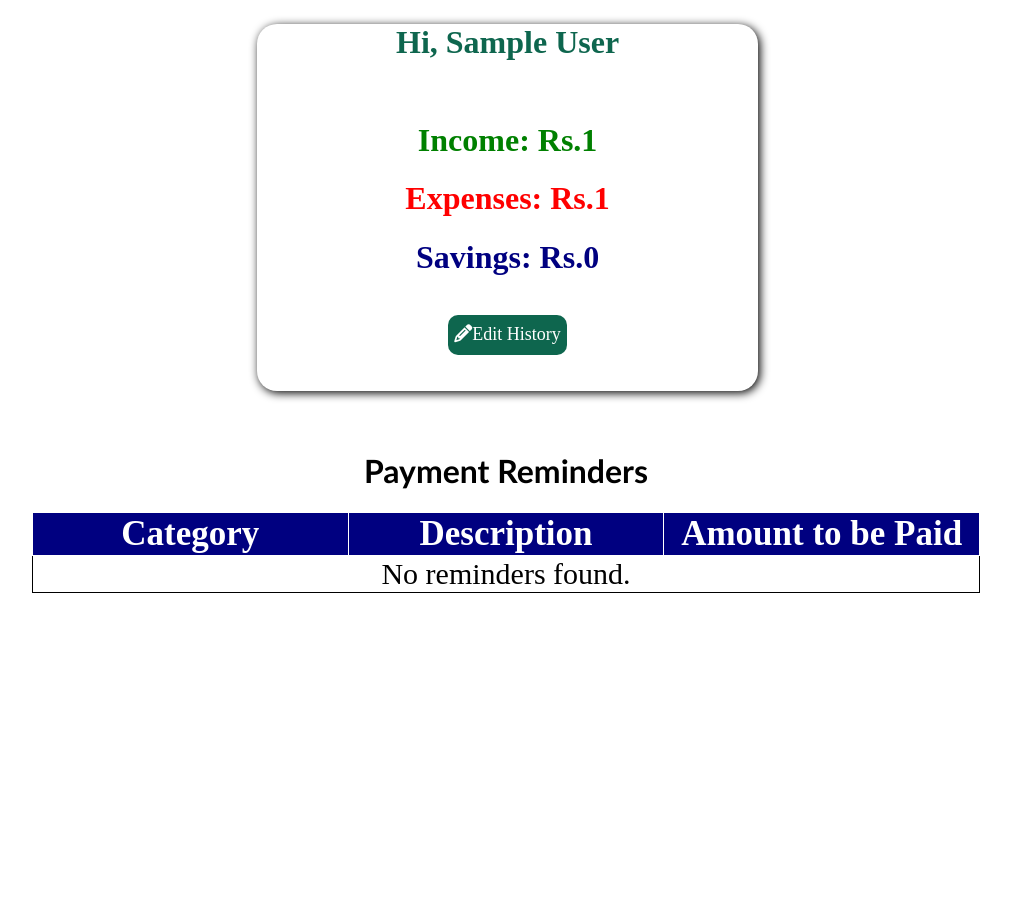
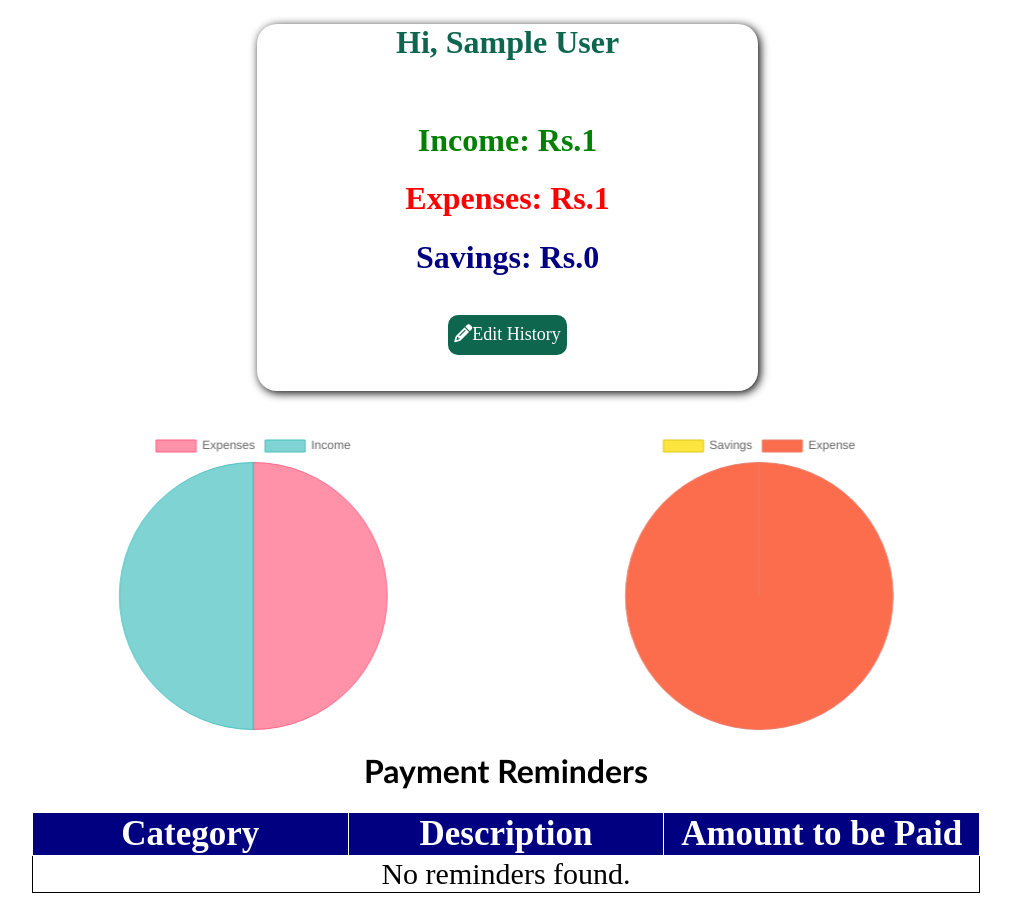
Before and after one commit to BraxtonElmer/WalletWave, a PHP site: page /dashboard in a window 1280 px wide. Shown: the part 236-1137 px from the top of the page, without its empty margins (134-1145 px from the left). Before the commit the page ends 829 px from the top, so only its background shows below. Run offline with PHP 8.4, Linux system fonts and the light colour scheme; the visitor is signed in with stand-in values (Sample User, id 1); data that the repository does not hold is empty; some web fonts are replaced.

Commit message:
Added PI Charts for income-expense and savings-exp

```diff
--- a/dashboard.php
+++ b/dashboard.php
@@ -7,8 +7,19 @@
 	<title>WalletWave | User Dashboard</title>
 	<link rel="stylesheet" href="https://cdnjs.cloudflare.com/ajax/libs/font-awesome/6.4.0/css/all.min.css">
 	<link rel="stylesheet" href="https://cdnjs.cloudflare.com/ajax/libs/font-awesome/6.4.0/css/fontawesome.min.css">
+    <style>
+        .flex-container {
+            display: flex;
+            justify-content: space-between;
+            width: 80%;
+            margin: auto;
+        }
+
+		</style>
 	<link rel='icon' type='image/x-icon' href='assets/logo.png'>
 	<link rel='stylesheet' type='text/css' href="style.css">
+
+	<script src="https://cdn.jsdelivr.net/npm/chart.js"></script>
 </head>
 <style>
 	th{
@@ -118,6 +129,26 @@ $conn->close(); // Close the database connection
 		</tr>
 	</table>
 	<br><br>
+
+
+
+	<div class="graphing">
+
+		<div class="flex-container">
+
+		<div style="width: 80%; margin: auto;" class="chart-container">
+			<canvas id="income_expense"></canvas>
+		</div>
+
+		<div style="width: 80%; margin: auto;" class="chart-container">
+			<canvas id="savings_expense"></canvas>
+		</div>
+
+		</div>
+	</div>
+
+
+
 	<center>
 		<center><h1 style='font-family: Calibri;'>Payment Reminders</h1></center>
 		<div style='width:75%;max-height:50vh;'>
@@ -161,6 +192,68 @@ $remindersResult = $conn->query($remindersQuery);
 
 
 		</div></center>
+		<script>
+        var ctx = document.getElementById('income_expense').getContext('2d');
+        var Income = new Chart(ctx, {
+            type: 'pie',
+            data: {
+                labels: ['Expenses', 'Income'],
+                datasets: [{
+                    data: [<?php echo $expense; ?>, <?php echo $income; ?>], // Sample data for expenses and income, replace this with your actual data
+                    backgroundColor: [
+                        'rgba(255, 99, 132, 0.7)', // Red color for expenses
+                        'rgba(75, 192, 192, 0.7)' // Green color for income
+                    ],
+                    borderColor: [
+                        'rgba(255, 99, 132, 1)',
+                        'rgba(75, 192, 192, 1)'
+                    ],
+                    borderWidth: 1
+                }]
+            },
+            options: {
+                responsive: true,
+                maintainAspectRatio: false,
+                legend: {
+                    position: 'bottom'
+                },
+                title: {
+                    display: true,
+                    text: 'Expense and Income Chart'
+                }
+            }
+        });
 
+        var ctx = document.getElementById('savings_expense').getContext('2d');
+        var savings = new Chart(ctx, {
+            type: 'pie',
+            data: {
+                labels: ['Savings', 'Expense'],
+                datasets: [{
+                    data: [<?php echo (intval($income) - intval($expense)); ?>, <?php echo $expense; ?>], // Sample data for expenses and income, replace this with your actual data
+                    backgroundColor: [
+                        '#FCE53C', // color for savings
+                        '#FC6D4E' // color for expense
+                    ],
+                    borderColor: [
+                        '#DFC81A',
+                        '#E87E6A'
+                    ],
+                    borderWidth: 1
+                }]
+            },
+            options: {
+                responsive: true,
+                maintainAspectRatio: false,
+                legend: {
+                    position: 'bottom'
+                },
+                title: {
+                    display: true,
+                    text: 'Savings and Expence Chart'
+                }
+            }
+        });
+    </script>
 </body>
 </html>
```
